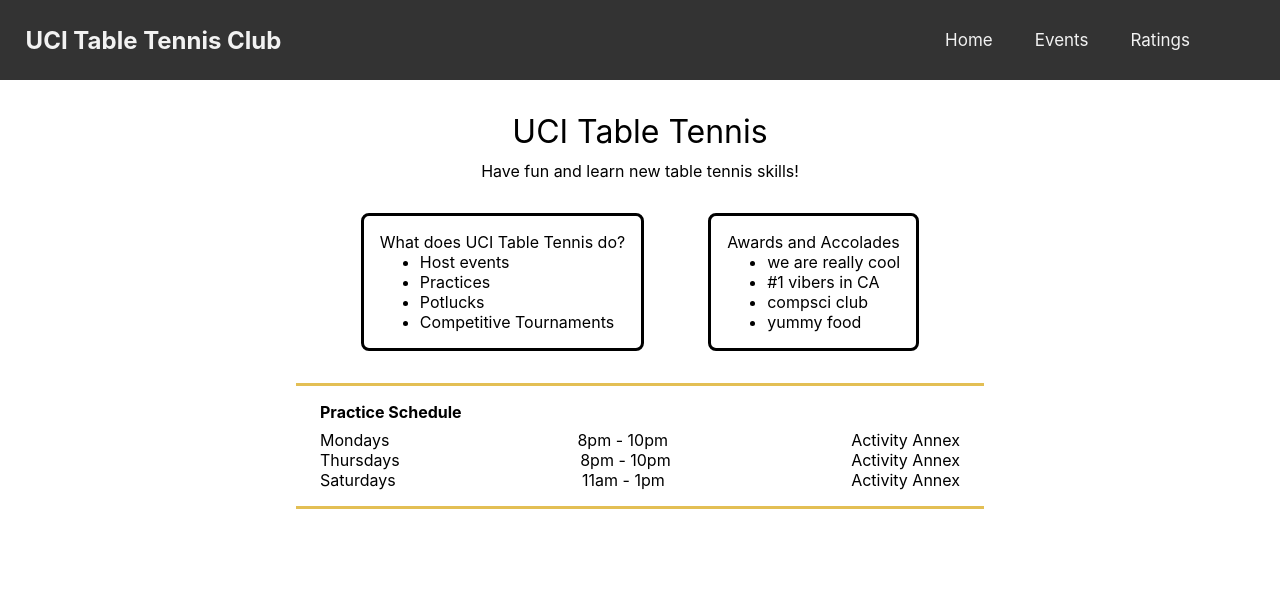
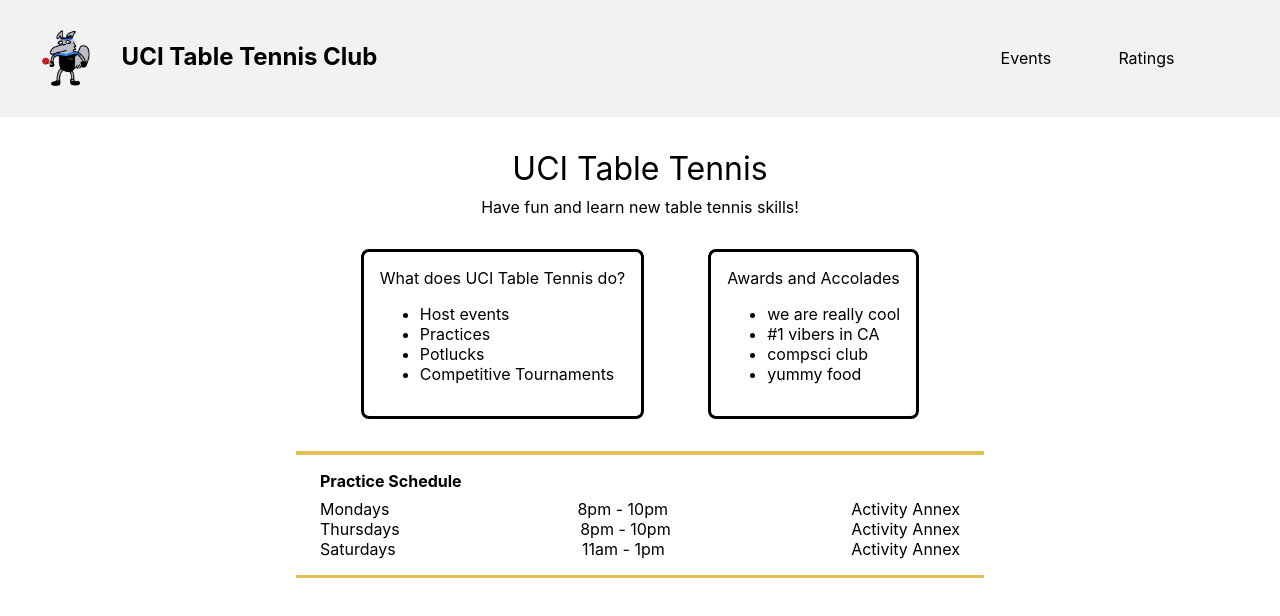
Before and after one commit to hkprogrammer/ucitt, a React (Create React App) app in the folder front/: page / in a window 1280 px wide. Shown: the top 616 px of the page. Built offline with nearby package versions, Linux system fonts and the light colour scheme.

Commit message:
Change navbar to add logo, different colors, px->em

```diff
--- a/front/src/App.js
+++ b/front/src/App.js
@@ -1,4 +1,3 @@
-import logo from './logo.svg';
 import './App.css';
 import Home from './pages/Home';
 import NavBar from './Components/NavBar';
--- a/front/src/Components/NavBar.css
+++ b/front/src/Components/NavBar.css
@@ -1,59 +1,58 @@
 /* CSS for NavBar */
 
 
-/* Remove Margins */
-* {
-    margin: 0;
-    /* color: #f2f2f2; */ /* Do not do this as it overrides the entire page to white*/
-}
-
-/* Add a black background color to the top navigation */
+/* Add a white background color to the top navigation */
 .topnav {
-    background-color: #333;
+    background-color: #f2f2f2;
     overflow: hidden;
     padding: 0;
     display: flex;
     align-items: center;
-
-
-    color:#f2f2f2; /* Added by Hitoki*/
-
+    margin: 0;
 }
 
 /* Style the links inside the navigation bar */
 .topnav a {
     float: left;
     text-align: center;
-    padding: 14px 16px;
+    padding: 1.4em 1.6em;
     text-decoration: none;
-    font-size: 17px;
+    font-size: 1em;
 
     /* Added by Hitoki*/
-    color:#f2f2f2;
+    color: #000;;
     transition: all 0.3s;
-    margin-right: 10px;
-    border-radius:1px;
-
-
+    margin-right: 1em;
+    border-radius: 1em;
 }
 
 /* Change the color of links on hover */
 .topnav a:hover {
-    background-color: #ddd;
-    color: black;
-
-    /* Added by Hitoki*/
-    box-shadow: 3px 3px 3px 0px lightgrey;
-    font-weight: bold;
-
+    color: #697385;
+    cursor: pointer;
 }
 
+/* Make the links a flexbox and make them go towards the right side */
 .topnav .links {
     display: flex;
     margin-left: auto;
     margin-right: 5%;
 }
 
+/* Style the logo */
+.topnav img {
+    width: 3em;
+    height: 3.5em;
+    margin: auto;
+    padding: 0.5em;
+}
+
+/* Styling for logo */
+.topnav .logo{
+    display: flex;
+    margin-left: 0.5em;
+}
+
 .topnav h1 {
-    margin: 2%;
+    margin-left: 1em;
 }
--- a/front/src/Components/NavBar.js
+++ b/front/src/Components/NavBar.js
@@ -1,16 +1,19 @@
 // NavBar component
 
 import React from "react";
-import "./NavBar.css"
+import "./NavBar.css";
+import logo from "../Assets/logo.png";
 
 function NavBar() {
     return (
-        <div class="topnav">
-            <h1>UCI Table Tennis Club</h1>
+        <div className="topnav">
+            <a className="logo" href="#home">
+                <img src={logo} alt="Table Tennis Petr Logo"/>
+                <h1>UCI Table Tennis Club</h1>
+            </a>
             <div className="links">
-                <a href="#home">Home</a>
-                <a href="#home">Events</a>
-                <a href="#home">Ratings</a>
+                <a href="#events">Events</a>
+                <a href="#ratings">Ratings</a>
             </div>
         </div>
     );
```
Also changed, not shown: front/src/Assets/logo.png (added), front/src/logo.svg (deleted).
